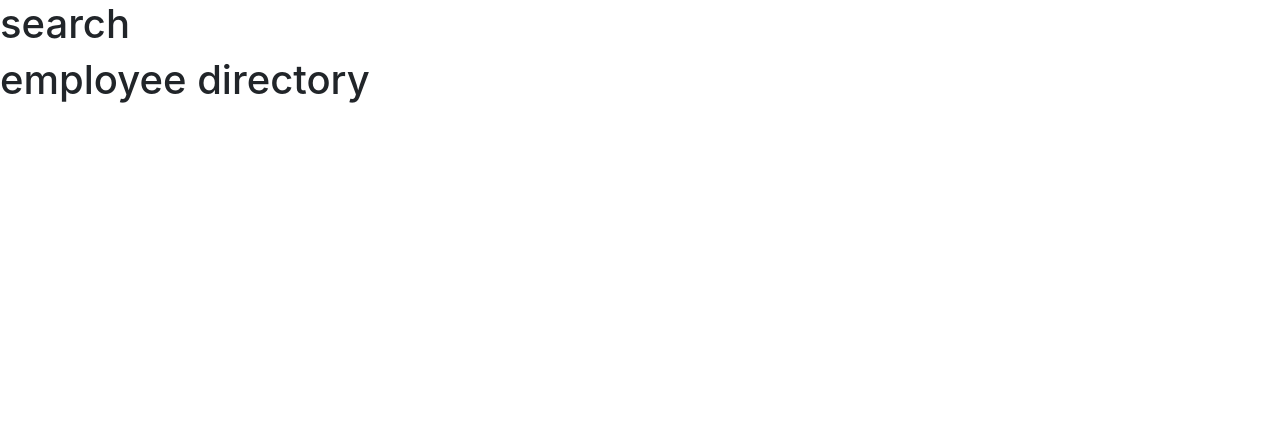
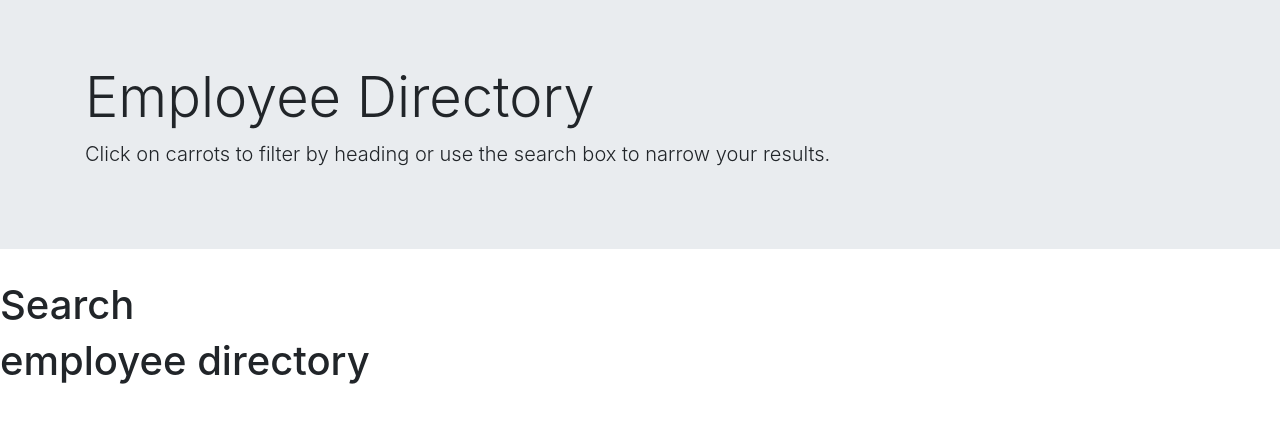
Before and after one commit to bhayes11/employee-directory, a React (Create React App) app: page /#/ in a window 1280 px wide. Shown: the top 422 px of the page. Built offline with nearby package versions, Linux system fonts and the light colour scheme.

Commit message:
added heading component

```diff
--- a/src/App.js
+++ b/src/App.js
@@ -2,10 +2,12 @@ import React from "react";
 import { HashRouter as Router, Route } from "react-router-dom";
 import Home from "./containers/Home/Home";
 import Search from "./components/Search/Search";
+import Heading from "./components/Heading/Heading";
 
 function App() {
   return (
     <Router basename="/">
+      <Heading />
       <Search />
       <Home />
     </Router>
--- /dev/null
+++ b/src/components/Heading/Heading.jsx
@@ -0,0 +1,14 @@
+import React from 'react';
+
+const Heading = () => {
+    return (
+        <div class="jumbotron jumbotron-fluid">
+            <div class="container">
+                <h1 class="display-4">Employee Directory</h1>
+                <p class="lead">Click on carrots to filter by heading or use the search box to narrow your results.</p>
+            </div>
+        </div>
+    );
+};
+
+export default Heading;
--- a/src/components/Search/Search.jsx
+++ b/src/components/Search/Search.jsx
@@ -3,7 +3,7 @@ import React from 'react';
 const Search = () => {
     return (
         <div>
-           <h1>search</h1>
+            <h1>Search</h1>
         </div>
     );
 };
```
